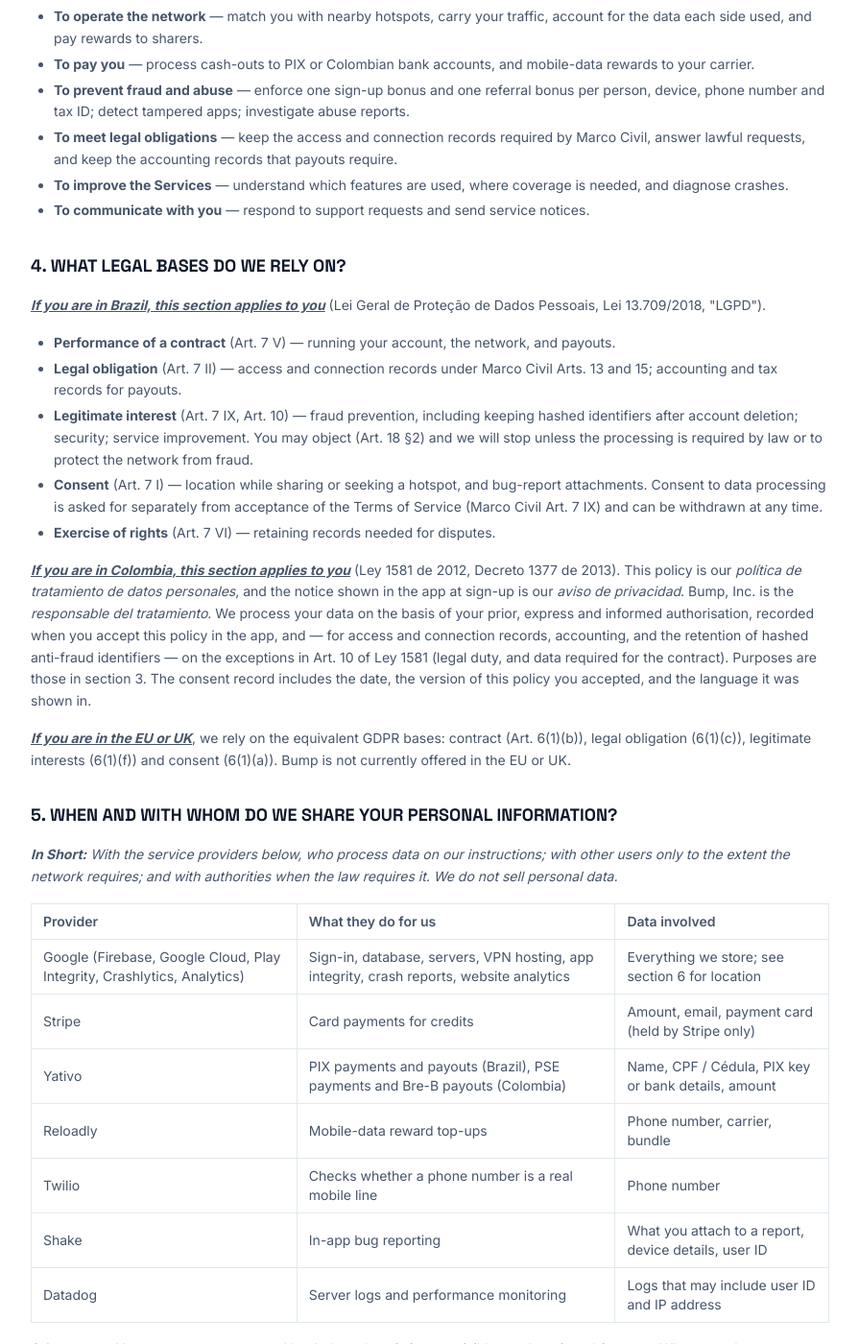
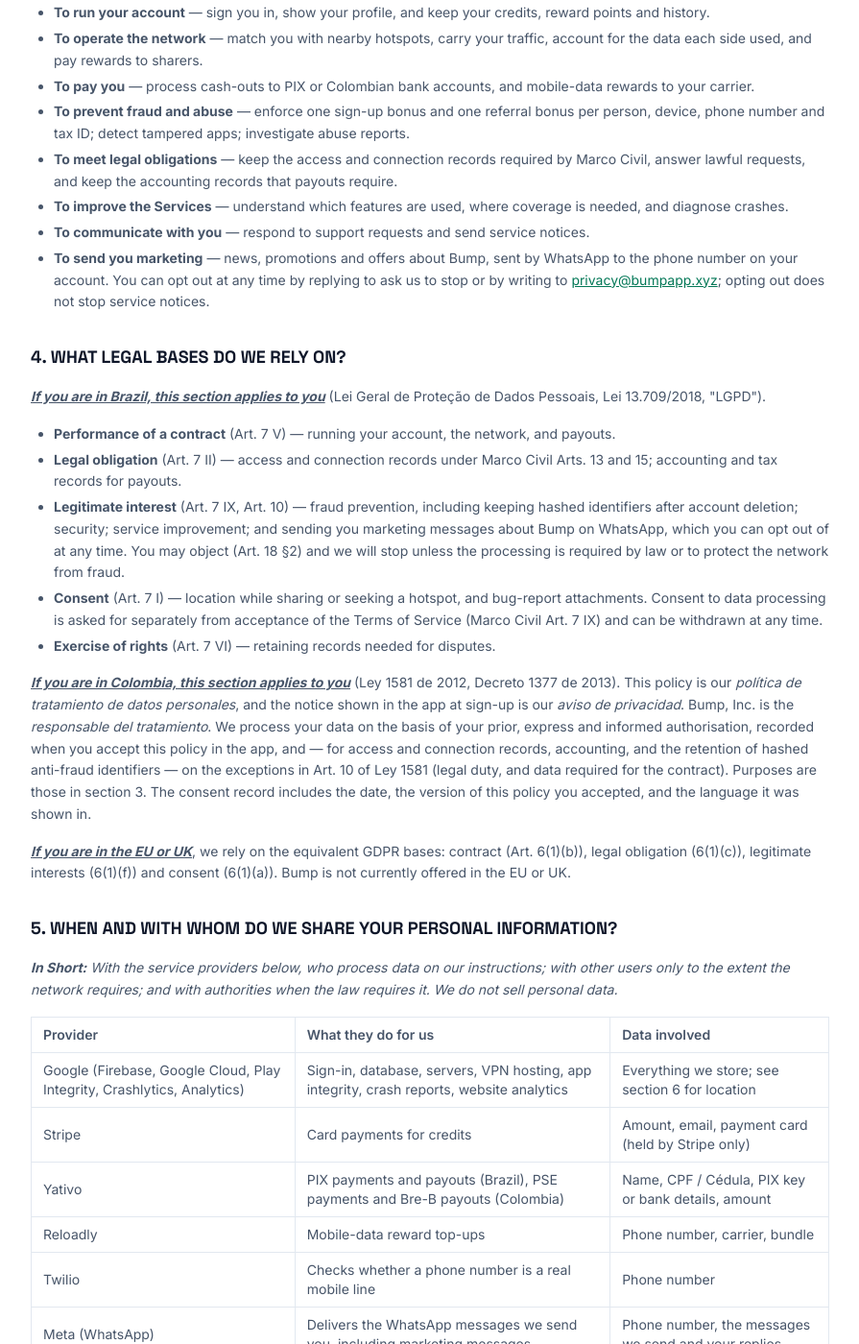
Before and after one commit to BumpApp/bumpapp.github.io, a Jekyll site: the page built from privacy-policy/index.html, in a window 1280 px wide and 1400 px high, scrolled down 3072 px. Shown: the whole window at 96% size, without its empty margins (192-1087 px from the left). Built offline with Jekyll 4.4.1, drawn with Linux system fonts in a browser that asks for light colours; some of the changed text lies outside the part shown.

Commit message:
Terms and privacy: say we may send marketing messages on WhatsApp, with opt-out, in all three languages
Co-Authored-By: Claude Fable 5.2 <noreply@anthropic.com>

```diff
--- a/es/terms-of-service/index.html
+++ b/es/terms-of-service/index.html
@@ -9,7 +9,7 @@ translations:
 ---
   <div class="mx-auto max-w-4xl py-12 px-4 sm:px-6 lg:px-8">
     <h1 class="text-3xl font-bold text-dark mb-2">TÉRMINOS DE SERVICIO</h1>
-    <p class="text-sm text-slate-600 mb-8">Última actualización: 20 de septiembre de 2026</p>
+    <p class="text-sm text-slate-600 mb-8">Última actualización: 10 de noviembre de 2026</p>
 
     <h2 id="toc" class="text-lg font-semibold text-dark mt-8 mb-4">ÍNDICE</h2>
 
@@ -196,6 +196,8 @@ translations:
 
     <p class="text-sm text-slate-600 leading-relaxed mb-4">Aceptas que los avisos, divulgaciones y acuerdos que te proporcionamos en la aplicación o por correo electrónico satisfacen cualquier requisito de que consten por escrito, y que las aceptaciones registradas en la aplicación tienen el mismo efecto que una firma.</p>
 
+    <p class="text-sm text-slate-600 leading-relaxed mb-4">También podemos enviarte mensajes de marketing sobre Bump — novedades, promociones y ofertas — por WhatsApp al número de teléfono de tu cuenta. Puedes darte de baja en cualquier momento respondiendo que no quieres recibirlos o escribiendo a <a href="mailto:privacy@bumpapp.xyz" class="text-primary underline hover:text-emerald-600">privacy@bumpapp.xyz</a>. Darte de baja no detiene los avisos del servicio sobre tu cuenta. Nuestra <a href="/es/privacy-policy/" class="text-primary underline hover:text-emerald-600">Política de Privacidad</a> explica cómo se usa tu número para esto.</p>
+
     <!-- 20 -->
     <h2 id="misc" class="text-lg font-semibold text-dark mt-8 mb-4">20. DISPOSICIONES GENERALES</h2>
 
--- a/privacy-policy/index.html
+++ b/privacy-policy/index.html
@@ -9,7 +9,7 @@ translations:
 ---
   <div class="mx-auto max-w-4xl py-12 px-4 sm:px-6 lg:px-8">
     <h1 class="text-3xl font-bold text-dark mb-2">PRIVACY POLICY</h1>
-    <p class="text-sm text-slate-600 mb-8">Last updated September 20, 2026</p>
+    <p class="text-sm text-slate-600 mb-8">Last updated November 10, 2026</p>
 
     <p class="text-sm text-slate-600 leading-relaxed mb-4">This privacy policy for Bump, Inc. ("<strong>Bump</strong>," "<strong>we</strong>," "<strong>us</strong>," or "<strong>our</strong>") explains what personal data we collect, why, how long we keep it, who we share it with, and the rights you have over it when you use the Bump mobile application, our websites, and related services (together, the "<strong>Services</strong>").</p>
 
@@ -23,7 +23,7 @@ translations:
       <li><strong>What we collect.</strong> Your Google account details, a verified phone number, device identifiers, records of the connections you make or provide, approximate location while you share or look for a hotspot, and — only when you cash out — your national tax ID (CPF or Cédula de Ciudadanía) and payout details. <a href="#infocollect" class="text-primary underline hover:text-emerald-600">Section 1</a>.</li>
       <li><strong>How the network works.</strong> When you use someone else's connection, your traffic is encrypted on your phone and exits to the internet from a Bump server, not from the sharer's connection. The sharer cannot see your traffic and we do not record which sites or apps you access. <a href="#network" class="text-primary underline hover:text-emerald-600">Section 2</a>.</li>
       <li><strong>How long we keep it.</strong> Most data lives as long as your account. Connection records are kept for 12 months because Brazilian law requires it. Hashed (one-way) copies of your phone number, device ID, Google account and tax ID are kept after you delete your account so the same person cannot collect a sign-up or referral bonus again. <a href="#inforetain" class="text-primary underline hover:text-emerald-600">Section 7</a> has the full table.</li>
-      <li><strong>Who we share it with.</strong> Service providers that run our infrastructure and payouts (Google, Stripe, Yativo, Reloadly, Twilio, Shake, Datadog). We do not sell personal data. <a href="#whoshare" class="text-primary underline hover:text-emerald-600">Section 5</a>.</li>
+      <li><strong>Who we share it with.</strong> Service providers that run our infrastructure and payouts (Google, Stripe, Yativo, Reloadly, Twilio, Meta, Shake, Datadog). We do not sell personal data. <a href="#whoshare" class="text-primary underline hover:text-emerald-600">Section 5</a>.</li>
       <li><strong>Where it is stored.</strong> In the United States, on Google Cloud. <a href="#transfers" class="text-primary underline hover:text-emerald-600">Section 6</a> explains the safeguards for users in Brazil and Colombia.</li>
       <li><strong>Your rights.</strong> Access, correction, portability, deletion, and objection, with the specific rights and deadlines of Brazil's LGPD and Colombia's Ley 1581 in <a href="#privacyrights" class="text-primary underline hover:text-emerald-600">section 10</a>. Email <a href="mailto:privacy@bumpapp.xyz" class="text-primary underline hover:text-emerald-600">privacy@bumpapp.xyz</a>.</li>
     </ul>
@@ -57,7 +57,7 @@ translations:
     <ul class="list-disc pl-6 text-sm text-slate-600 leading-relaxed mb-4 space-y-2">
       <li><strong>Google account.</strong> You sign in with Google. We receive the email address, display name and Google account identifier of the account you choose. There is no Bump password.</li>
       <li><strong>Profile.</strong> The username you pick, your avatar choice, and your country of residence (Brazil or Colombia).</li>
-      <li><strong>Phone number.</strong> We verify a mobile number by SMS code and record whether the line is prepaid or postpaid. The number is used to make sure each person receives one sign-up bonus and to deliver mobile-data rewards.</li>
+      <li><strong>Phone number.</strong> We verify a mobile number by SMS code and record whether the line is prepaid or postpaid. The number is used to make sure each person receives one sign-up bonus and to deliver mobile-data rewards. We may also use it to send you messages on WhatsApp, including marketing messages (section 3).</li>
       <li><strong>Payout details</strong> (only when you cash out reward points). Your CPF (Brazil) or Cédula de Ciudadanía (Colombia), your PIX key or Colombian bank / Bre-B details, and the recipient name. Tax IDs are also used to limit how many accounts can cash out to the same person.</li>
       <li><strong>Purchases.</strong> If you buy credits, the payment is handled by Stripe (cards) or Yativo (PIX in Brazil, PSE in Colombia). We receive the amount and a transaction reference; we never receive or store your card number.</li>
       <li><strong>Support and reports.</strong> Bug reports you send through the in-app reporter (with any screenshot, log or device details you choose to attach), feedback, and reports you make about other users.</li>
@@ -102,6 +102,7 @@ translations:
       <li><strong>To meet legal obligations</strong> — keep the access and connection records required by Marco Civil, answer lawful requests, and keep the accounting records that payouts require.</li>
       <li><strong>To improve the Services</strong> — understand which features are used, where coverage is needed, and diagnose crashes.</li>
       <li><strong>To communicate with you</strong> — respond to support requests and send service notices.</li>
+      <li><strong>To send you marketing</strong> — news, promotions and offers about Bump, sent by WhatsApp to the phone number on your account. You can opt out at any time by replying to ask us to stop or by writing to <a href="mailto:privacy@bumpapp.xyz" class="text-primary underline hover:text-emerald-600">privacy@bumpapp.xyz</a>; opting out does not stop service notices.</li>
     </ul>
 
     <!-- Section 4 -->
@@ -112,7 +113,7 @@ translations:
     <ul class="list-disc pl-6 text-sm text-slate-600 leading-relaxed mb-4 space-y-1">
       <li><strong>Performance of a contract</strong> (Art. 7 V) — running your account, the network, and payouts.</li>
       <li><strong>Legal obligation</strong> (Art. 7 II) — access and connection records under Marco Civil Arts. 13 and 15; accounting and tax records for payouts.</li>
-      <li><strong>Legitimate interest</strong> (Art. 7 IX, Art. 10) — fraud prevention, including keeping hashed identifiers after account deletion; security; service improvement. You may object (Art. 18 §2) and we will stop unless the processing is required by law or to protect the network from fraud.</li>
+      <li><strong>Legitimate interest</strong> (Art. 7 IX, Art. 10) — fraud prevention, including keeping hashed identifiers after account deletion; security; service improvement; and sending you marketing messages about Bump on WhatsApp, which you can opt out of at any time. You may object (Art. 18 §2) and we will stop unless the processing is required by law or to protect the network from fraud.</li>
       <li><strong>Consent</strong> (Art. 7 I) — location while sharing or seeking a hotspot, and bug-report attachments. Consent to data processing is asked for separately from acceptance of the Terms of Service (Marco Civil Art. 7 IX) and can be withdrawn at any time.</li>
       <li><strong>Exercise of rights</strong> (Art. 7 VI) — retaining records needed for disputes.</li>
     </ul>
@@ -141,6 +142,7 @@ translations:
           <tr><td class="border border-slate-200 px-3 py-2">Yativo</td><td class="border border-slate-200 px-3 py-2">PIX payments and payouts (Brazil), PSE payments and Bre-B payouts (Colombia)</td><td class="border border-slate-200 px-3 py-2">Name, CPF / Cédula, PIX key or bank details, amount</td></tr>
           <tr><td class="border border-slate-200 px-3 py-2">Reloadly</td><td class="border border-slate-200 px-3 py-2">Mobile-data reward top-ups</td><td class="border border-slate-200 px-3 py-2">Phone number, carrier, bundle</td></tr>
           <tr><td class="border border-slate-200 px-3 py-2">Twilio</td><td class="border border-slate-200 px-3 py-2">Checks whether a phone number is a real mobile line</td><td class="border border-slate-200 px-3 py-2">Phone number</td></tr>
+          <tr><td class="border border-slate-200 px-3 py-2">Meta (WhatsApp)</td><td class="border border-slate-200 px-3 py-2">Delivers the WhatsApp messages we send you, including marketing messages</td><td class="border border-slate-200 px-3 py-2">Phone number, the messages we send and your replies</td></tr>
           <tr><td class="border border-slate-200 px-3 py-2">Shake</td><td class="border border-slate-200 px-3 py-2">In-app bug reporting</td><td class="border border-slate-200 px-3 py-2">What you attach to a report, device details, user ID</td></tr>
           <tr><td class="border border-slate-200 px-3 py-2">Datadog</td><td class="border border-slate-200 px-3 py-2">Server logs and performance monitoring</td><td class="border border-slate-200 px-3 py-2">Logs that may include user ID and IP address</td></tr>
         </tbody>
@@ -232,7 +234,7 @@ translations:
 
     <h3 class="text-base font-semibold text-dark mt-6 mb-3">Withdrawing consent</h3>
 
-    <p id="withdrawconsent" class="text-sm text-slate-600 leading-relaxed mb-4">You can withdraw consent for location by revoking the permission in Android settings, and for everything else by deleting your account or writing to us. Withdrawal does not affect processing that already happened, nor processing we carry out on another basis (sections 4 and 8).</p>
+    <p id="withdrawconsent" class="text-sm text-slate-600 leading-relaxed mb-4">You can withdraw consent for location by revoking the permission in Android settings, and for everything else by deleting your account or writing to us. Withdrawal does not affect processing that already happened, nor processing we carry out on another basis (sections 4 and 8). To stop marketing messages on WhatsApp, reply to ask us to stop or write to <a href="mailto:privacy@bumpapp.xyz" class="text-primary underline hover:text-emerald-600">privacy@bumpapp.xyz</a>; you do not need to delete your account.</p>
 
     <h3 class="text-base font-semibold text-dark mt-6 mb-3">Account information</h3>
 
--- a/pt/terms-of-service/index.html
+++ b/pt/terms-of-service/index.html
@@ -9,7 +9,7 @@ translations:
 ---
   <div class="mx-auto max-w-4xl py-12 px-4 sm:px-6 lg:px-8">
     <h1 class="text-3xl font-bold text-dark mb-2">TERMOS DE SERVIÇO</h1>
-    <p class="text-sm text-slate-600 mb-8">Última atualização: 20 de setembro de 2026</p>
+    <p class="text-sm text-slate-600 mb-8">Última atualização: 10 de novembro de 2026</p>
 
     <h2 id="toc" class="text-lg font-semibold text-dark mt-8 mb-4">ÍNDICE</h2>
 
@@ -196,6 +196,8 @@ translations:
 
     <p class="text-sm text-slate-600 leading-relaxed mb-4">Você concorda que avisos, divulgações e contratos que fornecemos no aplicativo ou por e-mail satisfazem qualquer exigência de forma escrita, e que as aceitações registradas no aplicativo têm o mesmo efeito de uma assinatura.</p>
 
+    <p class="text-sm text-slate-600 leading-relaxed mb-4">Também podemos enviar mensagens de marketing sobre o Bump — novidades, promoções e ofertas — por WhatsApp para o número de telefone da sua conta. Você pode cancelar a qualquer momento respondendo que não quer mais receber ou escrevendo para <a href="mailto:privacy@bumpapp.xyz" class="text-primary underline hover:text-emerald-600">privacy@bumpapp.xyz</a>. O cancelamento não interrompe os avisos de serviço sobre a sua conta. Nossa <a href="/pt/privacy-policy/" class="text-primary underline hover:text-emerald-600">Política de Privacidade</a> explica como o seu número é usado para isso.</p>
+
     <!-- 20 -->
     <h2 id="misc" class="text-lg font-semibold text-dark mt-8 mb-4">20. DISPOSIÇÕES GERAIS</h2>
 
--- a/terms-of-service/index.html
+++ b/terms-of-service/index.html
@@ -9,7 +9,7 @@ translations:
 ---
   <div class="mx-auto max-w-4xl py-12 px-4 sm:px-6 lg:px-8">
     <h1 class="text-3xl font-bold text-dark mb-2">TERMS OF SERVICE</h1>
-    <p class="text-sm text-slate-600 mb-8">Last updated September 20, 2026</p>
+    <p class="text-sm text-slate-600 mb-8">Last updated November 10, 2026</p>
 
     <h2 id="toc" class="text-lg font-semibold text-dark mt-8 mb-4">TABLE OF CONTENTS</h2>
 
@@ -196,6 +196,8 @@ translations:
 
     <p class="text-sm text-slate-600 leading-relaxed mb-4">You agree that notices, disclosures and agreements we provide in the app or by email satisfy any requirement that they be in writing, and that acceptances recorded in the app have the same effect as a signature.</p>
 
+    <p class="text-sm text-slate-600 leading-relaxed mb-4">We may also send you marketing messages about Bump — news, promotions and offers — by WhatsApp to the phone number on your account. You can opt out at any time by replying to ask us to stop or by writing to <a href="mailto:privacy@bumpapp.xyz" class="text-primary underline hover:text-emerald-600">privacy@bumpapp.xyz</a>. Opting out does not stop service notices about your account. Our <a href="/privacy-policy/" class="text-primary underline hover:text-emerald-600">Privacy Policy</a> explains how your phone number is used for this.</p>
+
     <!-- 20 -->
     <h2 id="misc" class="text-lg font-semibold text-dark mt-8 mb-4">20. MISCELLANEOUS</h2>
 
```
Also changed, not shown: es/privacy-policy/index.html (+7 -5 lines), pt/privacy-policy/index.html (+7 -5 lines).
